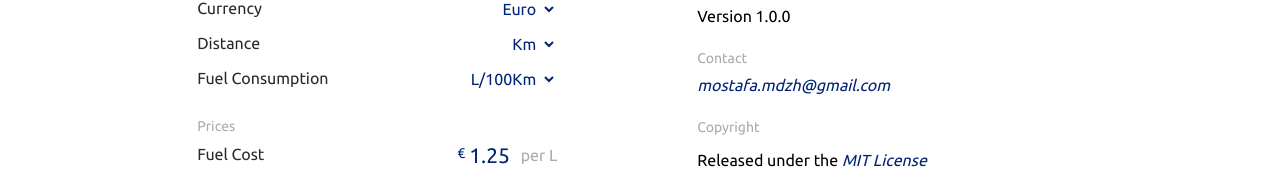
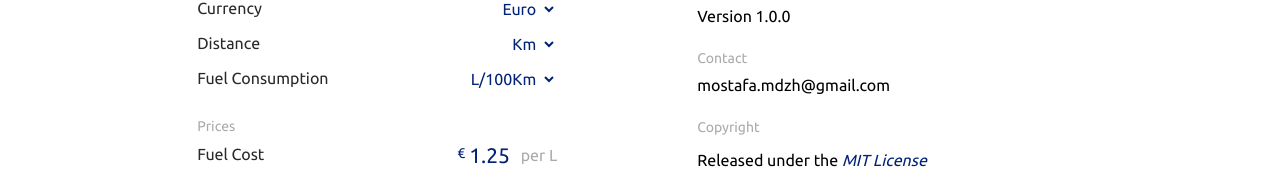
Before and after one commit to MostafaMDZH/Spot-on, a React (Create React App) app: page / in a window 1280 px wide. Both pictures are taken after a click on the button "Got it, Allow!". Shown: the part 508-677 px from the top of the page. Built offline with nearby package versions, Linux system fonts and the light colour scheme.

Commit message:
Settings: email copy added

```diff
--- a/src/components/Settings/Settings.js
+++ b/src/components/Settings/Settings.js
@@ -1,3 +1,4 @@
+import { toast, Toaster } from 'react-hot-toast';
 import Cookies     from 'universal-cookie';
 import RangeInput  from '../RangeInput/RangeInput';
 import SelectInput from '../SelectInput/SelectInput';
@@ -9,6 +10,7 @@ export default function Settings({
         distance,
         fuelMeasurement,
         fuelCost,
+        isDarkMode,
         onUpdate,
         onClose
     }){
@@ -20,9 +22,64 @@ export default function Settings({
         onUpdate(title, value);
     }
 
+    //getToastStyle:
+    const getToastStyle = (emoji) => {
+        return isDarkMode === 'Yes' ? {
+            icon: emoji,
+            style: {
+                fontSize:     '1.4rem',
+                borderRadius: '6px',
+                background:   '#012',
+                color:        '#fff'
+            }
+        } : {
+            icon: emoji,
+            style: {
+                fontSize:     '1.4rem',
+                borderRadius: '6px',
+                background:   '#fff',
+                color:        '#333'
+            }
+        }
+    }
+
+    //copyTextToClipboard:
+	const copyTextToClipboard = (text) => {
+		if(!navigator.clipboard){
+			fallbackCopyTextToClipboard(text);
+		}else{
+            console.log('navigator.clipboard');
+			navigator.clipboard.writeText(text).then(function(){
+                toast('Email copied', getToastStyle('👍'));
+			},function(err){
+				toast('Cannot copy', getToastStyle('👎'));
+			});
+		}
+	}
+
+	//fallbackCopyTextToClipboard:
+	const fallbackCopyTextToClipboard = (text) => {
+		let textArea = document.createElement("textarea");
+		textArea.value			= text;
+		textArea.style.top		= "0";//avoid scrolling to bottom:
+		textArea.style.left		= "0";
+		textArea.style.position	= "fixed";
+		document.body.appendChild(textArea);
+		textArea.focus();
+		textArea.select();
+		try{
+			document.execCommand('copy');
+            toast('Email copied', getToastStyle('👍'));
+		}catch(err){
+            toast('Cannot copy', getToastStyle('👎'));
+		}
+		document.body.removeChild(textArea);
+	}
+
     //return:
     return (
         <div className={'Settings' + (isVisible === true ? ' visible': '')} onClick={onClose}>
+            <Toaster/>
             <div className='window' onClick={(e)=>e.stopPropagation()}>
                 <input type='button' className='closeButton' onClick={onClose}/>
                 <div className='containersWrapper'>
@@ -89,7 +146,11 @@ export default function Settings({
                         </div>
                         <div className='section'>
                             <a className='name'>Contact</a>
-                            <button className='email'><a className='link'>mostafa.mdzh@gmail.com</a></button>
+                            <input type='button'
+                                className='email'
+                                value='mostafa.mdzh@gmail.com'
+                                onClick={()=>copyTextToClipboard('mostafa.mdzh@gmail.com')}
+                            />
                         </div>
                         <div className='section'>
                             <a className='name'>Copyright</a>
```
